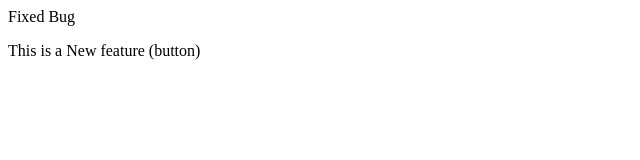
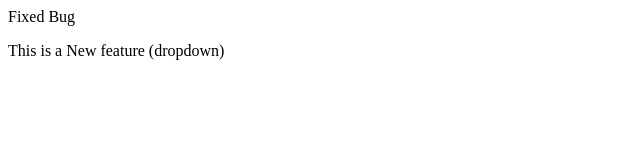
Before and after one commit to sainikajal224y-debug/First-Git-Program.-, a plain HTML site: page localRepo/index.html in a window 1280 px wide. Shown: the full height of the page, 0-640 px from the left. Drawn offline with Linux system fonts and the light colour scheme.

Commit message:
add dropdown

```diff
--- a/localRepo/index.html
+++ b/localRepo/index.html
@@ -1,2 +1,2 @@
 <p>Fixed Bug</p>
-<p>This is a New feature (button)</p>
+<p>This is a New feature (dropdown)</p>
```
